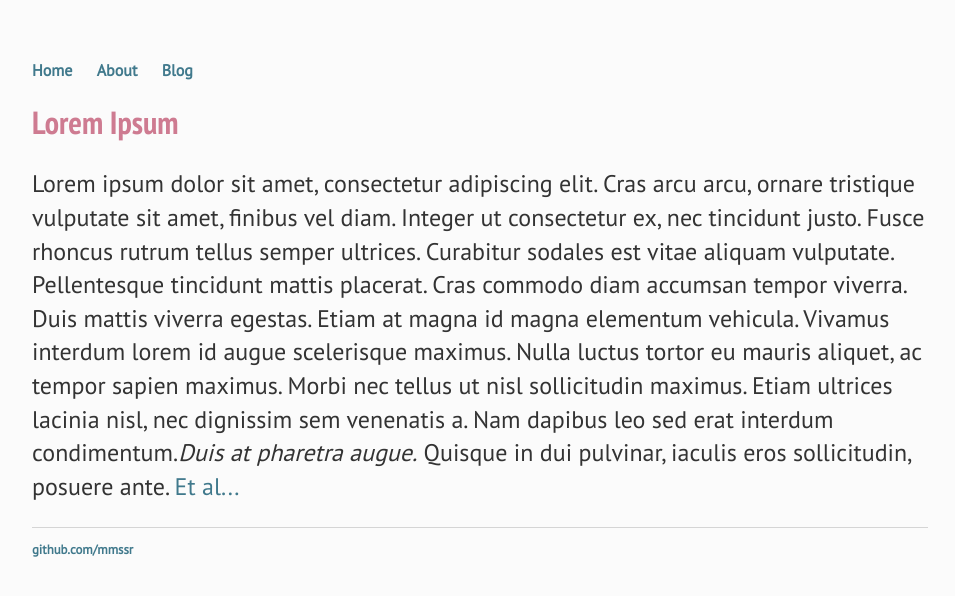
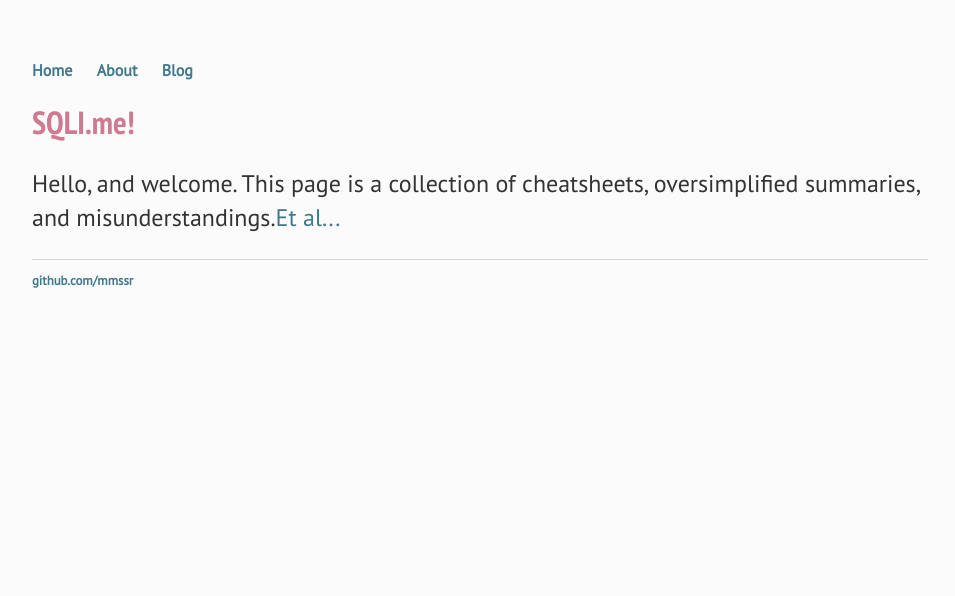
Before and after one commit to mmssr/mmssr.github.io, a Jekyll site: the page built from index.html, in a window 1280 px wide. Shown: the top 596 px of the page, without its empty margins (160-1115 px from the left). Built offline with Jekyll 4.4.1, drawn with Linux system fonts in a browser that asks for light colours.

Commit message:
Update index.html

```diff
--- a/index.html
+++ b/index.html
@@ -3,6 +3,6 @@
 title: SQLI.me
 ---
 <div class="blurb">
-	<h1>Lorem Ipsum</h1>
-	<p>Lorem ipsum dolor sit amet, consectetur adipiscing elit. Cras arcu arcu, ornare tristique vulputate sit amet, finibus vel diam. Integer ut consectetur ex, nec tincidunt justo. Fusce rhoncus rutrum tellus semper ultrices. Curabitur sodales est vitae aliquam vulputate. Pellentesque tincidunt mattis placerat. Cras commodo diam accumsan tempor viverra. Duis mattis viverra egestas. Etiam at magna id magna elementum vehicula. Vivamus interdum lorem id augue scelerisque maximus. Nulla luctus tortor eu mauris aliquet, ac tempor sapien maximus. Morbi nec tellus ut nisl sollicitudin maximus. Etiam ultrices lacinia nisl, nec dignissim sem venenatis a. Nam dapibus leo sed erat interdum condimentum.<em>Duis at pharetra augue.</em> Quisque in dui pulvinar, iaculis eros sollicitudin, posuere ante. <a href="/about">Et al...</a></p>
+	<h1>SQLI.me!</h1>
+	<p>Hello, and welcome. This page is a collection of cheatsheets, oversimplified summaries, and misunderstandings.<a href="/about">Et al...</a></p>
 </div><!-- /.blurb -->
```
